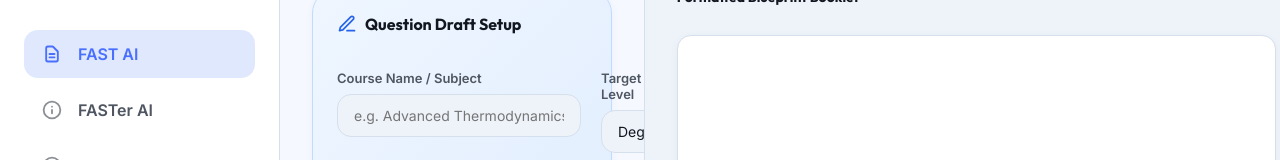
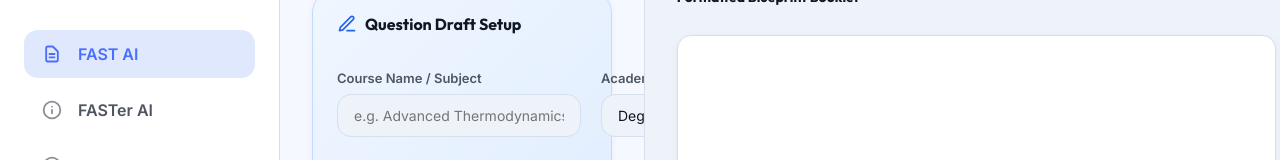
Before and after one commit to rizalhusin-klust/exam-question-builder-assistant, a React (Vite) app: page / in a window 1280 px wide. Shown: the part 154-314 px from the top of the page. Built offline with nearby package versions, Linux system fonts and the light colour scheme; no server answers; the HTML template or start-up script is replaced by a standard one; a web font is replaced by a local one.

Commit message:
Rename Target Academic Level to Academic Level in FAST AI and FASTer AI

```diff
--- a/src/components/FastAuditor.jsx
+++ b/src/components/FastAuditor.jsx
@@ -166,7 +166,7 @@ Output exactly 4 blocks separated by the delimiter [SPLIT]:
               </div>
 
               <div className="form-group">
-                <label>Target Academic Level</label>
+                <label>Academic Level</label>
                 <select
                   className="form-control"
                   value={level}
--- a/src/components/FasterAi.jsx
+++ b/src/components/FasterAi.jsx
@@ -538,7 +538,7 @@ function FasterAi({ apiKey, questionsBank, setQuestionsBank, showToast, theme, s
 
               <div className="grid grid-cols-2 gap-4">
                 <div>
-                  <label className="block text-xs font-bold text-slate-500 uppercase tracking-wider mb-1.5">Target Academic Level</label>
+                  <label className="block text-xs font-bold text-slate-500 uppercase tracking-wider mb-1.5">Academic Level</label>
                   <select
                     id="level"
                     className="w-full text-sm p-3 bg-slate-50 border border-solid border-slate-300 rounded-lg focus:ring-2 focus:ring-blue-500 focus:border-blue-500 transition-all outline-none appearance-none"
```
